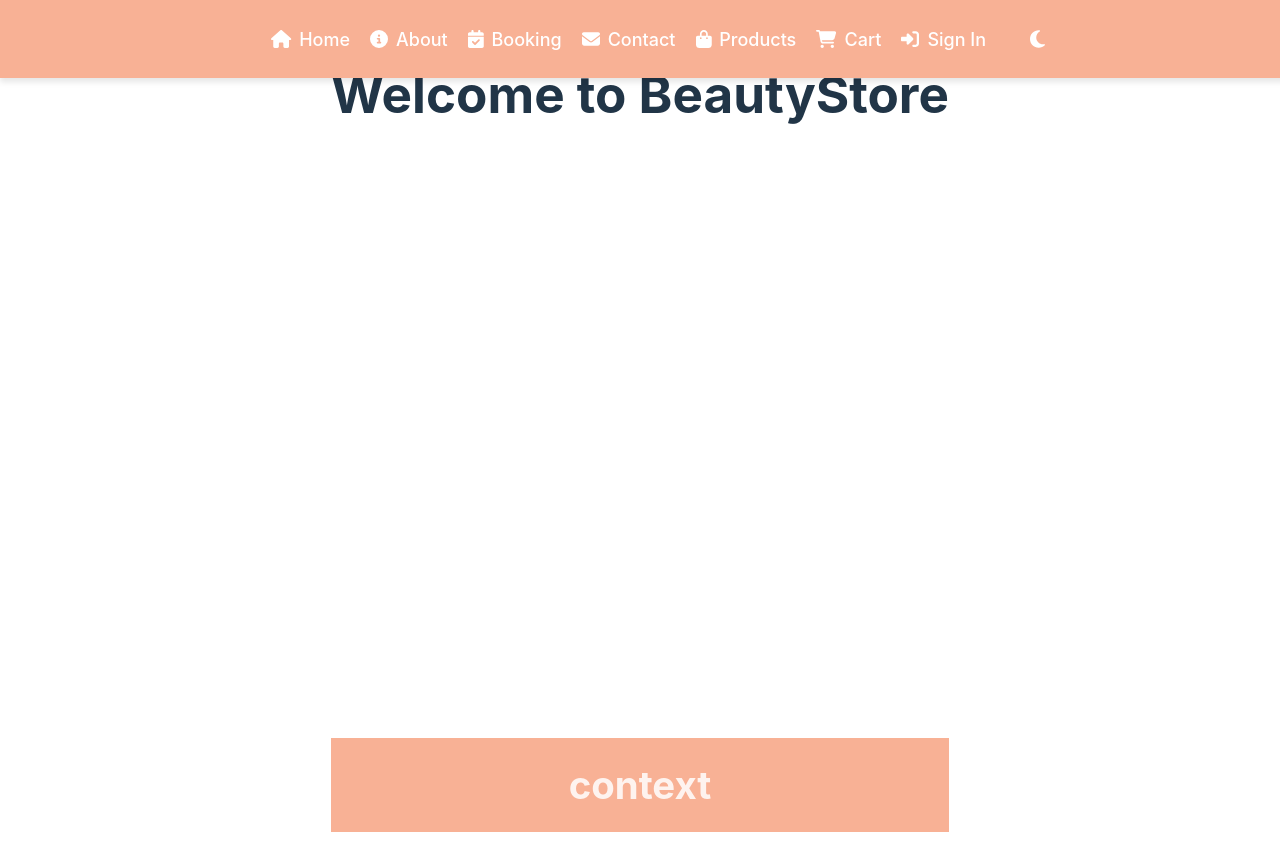
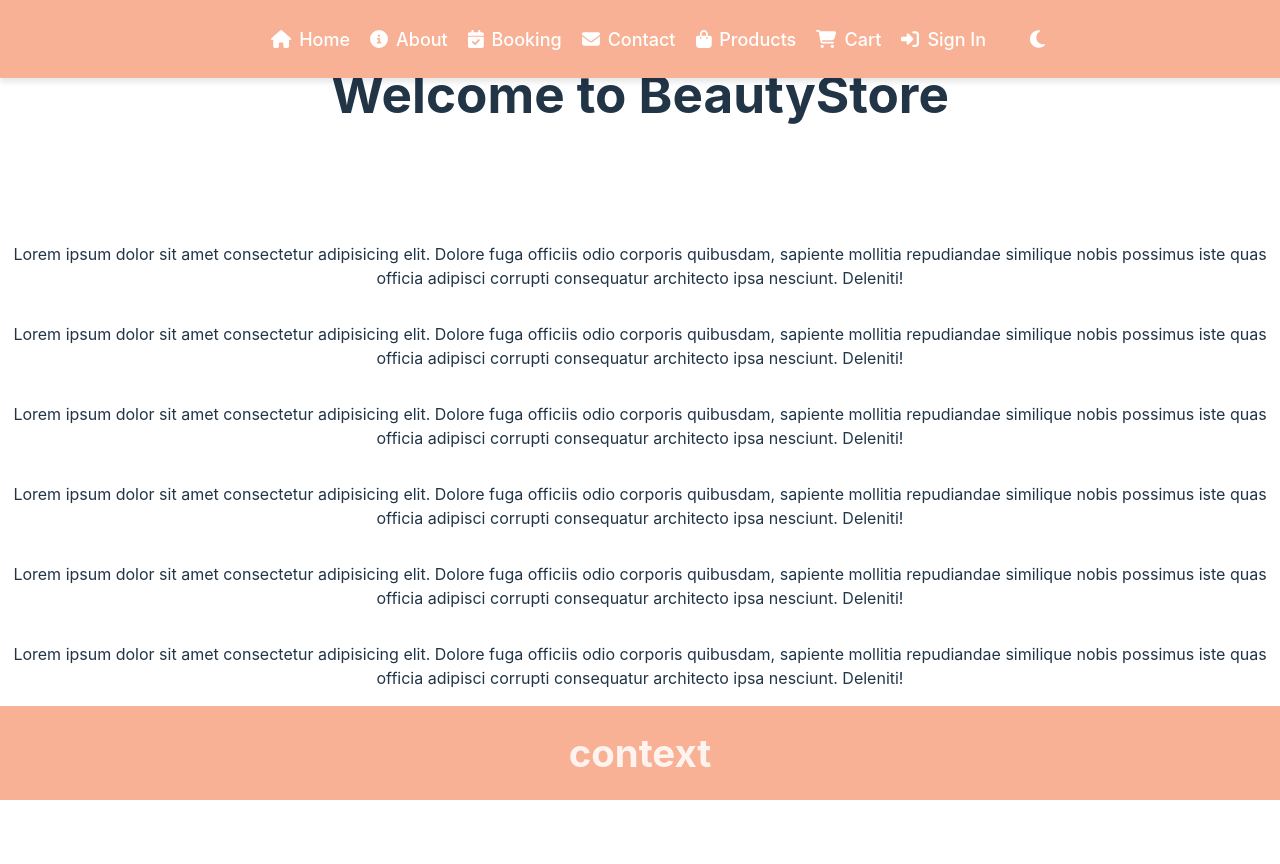
Before and after one commit to VuHo1/FPTU_SP25_SWP391, a React (Vite) app in the folder FPTU_SP25_SWP391/: page / in a window 1280 px wide. After the commit the page ends 800 px from the top, so only its background shows below. Built offline with nearby package versions, Linux system fonts and the light colour scheme.

Commit message:
updated footer

```diff
--- a/FPTU_SP25_SWP391/src/App.css
+++ b/FPTU_SP25_SWP391/src/App.css
@@ -1,8 +1,20 @@
 #root {
+  max-width: 100%;
+  margin: 0 auto;
+  text-align: center;
+}
+
+.App {
+  display: flex;
+  text-align: center;
+  min-height: 100vh;
+  flex-direction: column;
+}
+
+.content {
+  flex-grow: 1; /* dya footer xuong duoi cung*/
+  padding: 2rem;
   max-width: 1280px;
-  margin: 0 auto;
-  padding: 2rem;
-  text-align: center;
 }
 
 .logo {
@@ -40,15 +52,3 @@
 .read-the-docs {
   color: #888;
 }
-.App {
-  display: flex;
-  text-align: center;
-  min-height: 100vh;
-  flex-direction: column;
-}
-.Routes {
-  flex-grow: 1; /* Đẩy Footer xuống dưới cùng */
-}
-.content {
-  flex-grow: 1;
-}
--- a/FPTU_SP25_SWP391/src/App.jsx
+++ b/FPTU_SP25_SWP391/src/App.jsx
@@ -11,13 +11,10 @@ import SignIn from './page/SignIn';
 import ForgotPassword from './page/ForgotPassword';
 import './App.css'
 import Footer from './component/Footer';
-// import Content from './component/Content';
 function App() {
-
-
   return (
-    <Router>
-      <div className="App">
+    <div className="App">
+      <Router>
         <Header />
         <main className="content">
           <Routes>
@@ -31,14 +28,22 @@ function App() {
             <Route path="/forgot_password" element={<ForgotPassword />} />
           </Routes>
         </main>
-        {/* <Content />
-        <Content />
-        <Content />
-        <Content />
-        <Content /> */}
+          <p> Lorem ipsum dolor sit amet consectetur adipisicing elit. Dolore fuga officiis odio corporis quibusdam, sapiente mollitia
+            repudiandae similique nobis possimus iste quas officia adipisci corrupti consequatur architecto ipsa nesciunt. Deleniti!</p>
+            <p> Lorem ipsum dolor sit amet consectetur adipisicing elit. Dolore fuga officiis odio corporis quibusdam, sapiente mollitia
+            repudiandae similique nobis possimus iste quas officia adipisci corrupti consequatur architecto ipsa nesciunt. Deleniti!</p>
+            <p> Lorem ipsum dolor sit amet consectetur adipisicing elit. Dolore fuga officiis odio corporis quibusdam, sapiente mollitia
+            repudiandae similique nobis possimus iste quas officia adipisci corrupti consequatur architecto ipsa nesciunt. Deleniti!</p>
+            <p> Lorem ipsum dolor sit amet consectetur adipisicing elit. Dolore fuga officiis odio corporis quibusdam, sapiente mollitia
+            repudiandae similique nobis possimus iste quas officia adipisci corrupti consequatur architecto ipsa nesciunt. Deleniti!</p>
+            <p> Lorem ipsum dolor sit amet consectetur adipisicing elit. Dolore fuga officiis odio corporis quibusdam, sapiente mollitia
+            repudiandae similique nobis possimus iste quas officia adipisci corrupti consequatur architecto ipsa nesciunt. Deleniti!</p>
+            <p> Lorem ipsum dolor sit amet consectetur adipisicing elit. Dolore fuga officiis odio corporis quibusdam, sapiente mollitia
+            repudiandae similique nobis possimus iste quas officia adipisci corrupti consequatur architecto ipsa nesciunt. Deleniti!</p>
         <Footer />
-      </div>
-    </Router>
+      </Router>
+    </div>
+
   );
 }
 
--- a/FPTU_SP25_SWP391/src/component/Content.jsx
+++ /dev/null
@@ -1,6 +0,0 @@
-// const Content = () => {
-//     return(
-//         <h1>content test</h1>
-//     )
-// }
-// export default Content
```
